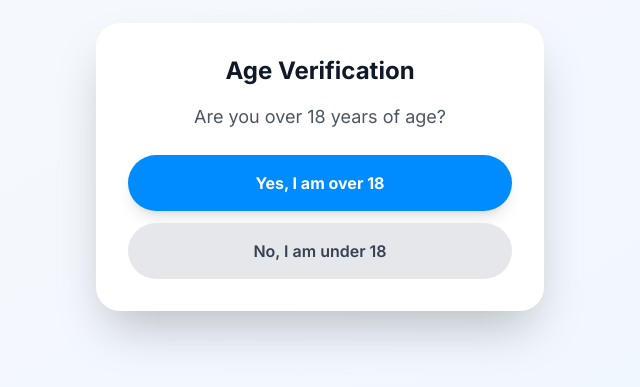
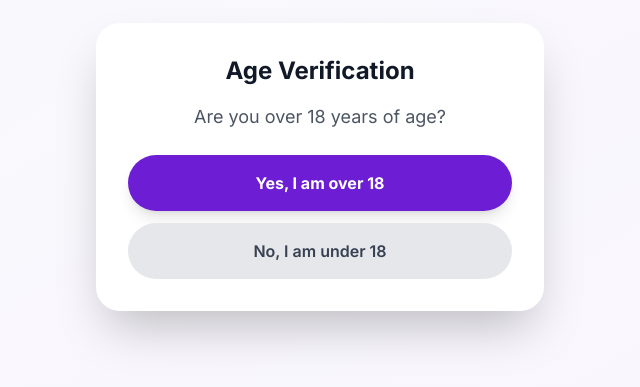
Before and after one commit to coood26262/vammo, a React (Vite) app: page / in a window 1280 px wide. Shown: the part 233-620 px from the top of the page, without its empty margins (320-960 px from the left). Built offline with nearby package versions, Linux system fonts and the light colour scheme.

Commit message:
Update App.tsx

```diff
--- a/App.tsx
+++ b/App.tsx
@@ -4,14 +4,14 @@ import { Navbar } from './components/Navbar';
 
 const AgeGate: React.FC<{ onVerify: (isOver21: boolean) => void }> = ({ onVerify }) => {
   return (
-    <div className="fixed inset-0 z-[100] bg-gradient-to-br from-slate-50 to-blue-50 flex items-center justify-center p-4">
+    <div className="fixed inset-0 z-[100] bg-gradient-to-br from-slate-50 to-purple-50 flex items-center justify-center p-4">
       <div className="bg-white p-8 rounded-3xl max-w-md w-full shadow-2xl text-center">
         <h2 className="text-2xl font-bold text-gray-900 mb-4">Age Verification</h2>
         <p className="text-gray-600 mb-6 text-lg">Are you over 18 years of age?</p>
         <div className="flex flex-col gap-3">
           <button
             onClick={() => onVerify(true)}
-            className="w-full bg-[#008CFF] hover:bg-[#0077D9] text-white font-bold py-4 rounded-full transition-all shadow-lg hover:shadow-xl"
+            className="w-full bg-[#6D1ED4] hover:bg-[#5A19B0] text-white font-bold py-4 rounded-full transition-all shadow-lg hover:shadow-xl"
           >
             Yes, I am over 18
           </button>
@@ -44,7 +44,7 @@ const App: React.FC = () => {
   }
 
   return (
-    <div className="min-h-[100dvh] bg-gradient-to-br from-slate-50 to-blue-50 font-sans antialiased selection:bg-[#008CFF] selection:text-white overflow-x-hidden">
+    <div className="min-h-[100dvh] bg-gradient-to-br from-slate-50 to-purple-50 font-sans antialiased selection:bg-[#6D1ED4] selection:text-white overflow-x-hidden">
       <Navbar />
       <main>
         <Hero />
```
